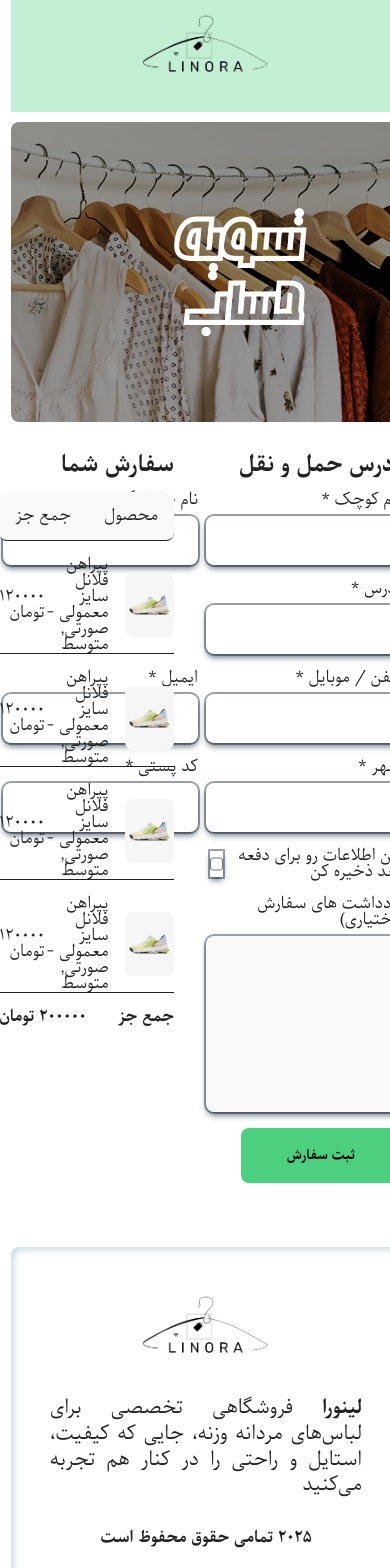
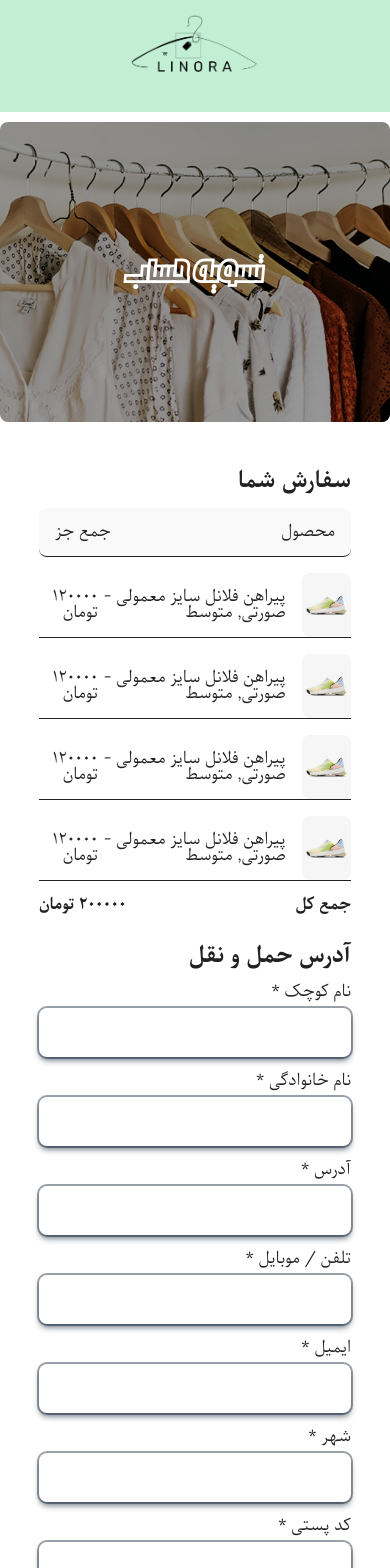
Before and after one commit to mojtaba-jsx/LINORA, a React (Vite) app: page /products/basket/checkout in a window 390 px wide. Shown: the top 1568 px of the page. Built offline with nearby package versions, Linux system fonts and the light colour scheme.

Commit message:
[Checkout]-Add Responsive

```diff
--- a/src/custom.css
+++ b/src/custom.css
@@ -289,11 +289,20 @@ body {
     width: 80% !important;
     margin: 0 auto;
   }
-  .product-comment__btn{
+  .product-comment__btn {
     margin: 1rem auto;
   }
-  .product-comment__title{
+  .product-comment__title {
     margin-right: 1rem;
+  }
+  /* * Checkout Page */
+  .checkout__wrapper {
+    flex-direction: column-reverse;
+  }
+  .checkout-userinfo,
+  .checkout-userbasket {
+    width: 80%;
+    margin: 1rem auto;
   }
 }
 @media screen and (max-width: 1200px) {
@@ -612,15 +621,26 @@ body {
     font-size: 1.4rem;
   }
   /* * NotFound Page */
-  .not-found__title{
+  .not-found__title {
     font-size: 1.4rem;
   }
-  .not-found__text{
+  .not-found__text {
     font-size: 1rem;
   }
-  .not-found__image{
+  .not-found__image {
     width: 100%;
   }
+  /* * Checkout Page */
+  .checkout-userinfo__row1,
+  .checkout-userinfo__row3,
+  .checkout-userinfo__row4 {
+    flex-direction: column;
+    row-gap: 1rem;
+  }
+  .checkout__header-title{
+    font-size: 2.2rem;
+  }
+
 }
 @media screen and (max-width: 576px) {
   /* * Search Component */
--- a/src/pages/CheckOut/CheckOut.css
+++ b/src/pages/CheckOut/CheckOut.css
@@ -95,6 +95,9 @@
   display: flex;
   flex-direction: row;
 }
+.checkout-userinfo__row5 label input {
+  box-shadow: none;
+}
 
 .checkout-label {
   width: 100%;
@@ -126,6 +129,12 @@
   outline: none;
   background-color: var(--parisGreen);
   cursor: pointer;
+  transition: all 120ms ease-in;
+}
+
+.checkout-btn:hover {
+  box-shadow: rgba(0, 0, 0, 0.4) 0px 2px 4px,
+    rgba(0, 0, 0, 0.3) 0px 7px 13px -3px, rgba(0, 0, 0, 0.2) 0px -3px 0px inset;
 }
 
 /* ! userBsket Info */
@@ -147,6 +156,16 @@
   align-items: center;
   margin-top: 1rem;
   border-bottom: 1px solid var(--black);
+  transition: all 120ms ease-in;
+}
+.checkout-userbasket__item:hover {
+  transform: scale(1.04);
+  cursor: pointer;
+}
+.checkout-userbasket__item:nth-child(1):hover,
+.checkout-userbasket__item:last-child:hover {
+  transform: none;
+  cursor: auto;
 }
 
 .checkout-userbasket__item-image {
--- a/src/pages/CheckOut/CheckOut.jsx
+++ b/src/pages/CheckOut/CheckOut.jsx
@@ -134,7 +134,7 @@ function CheckOut() {
                 <span>120000 تومان</span>
               </li>
               <li className="checkout-userbasket__item">
-                <span>جمع جز</span>
+                <span>جمع کل</span>
                 <span>200000 تومان</span>
               </li>
             </ul>
```
